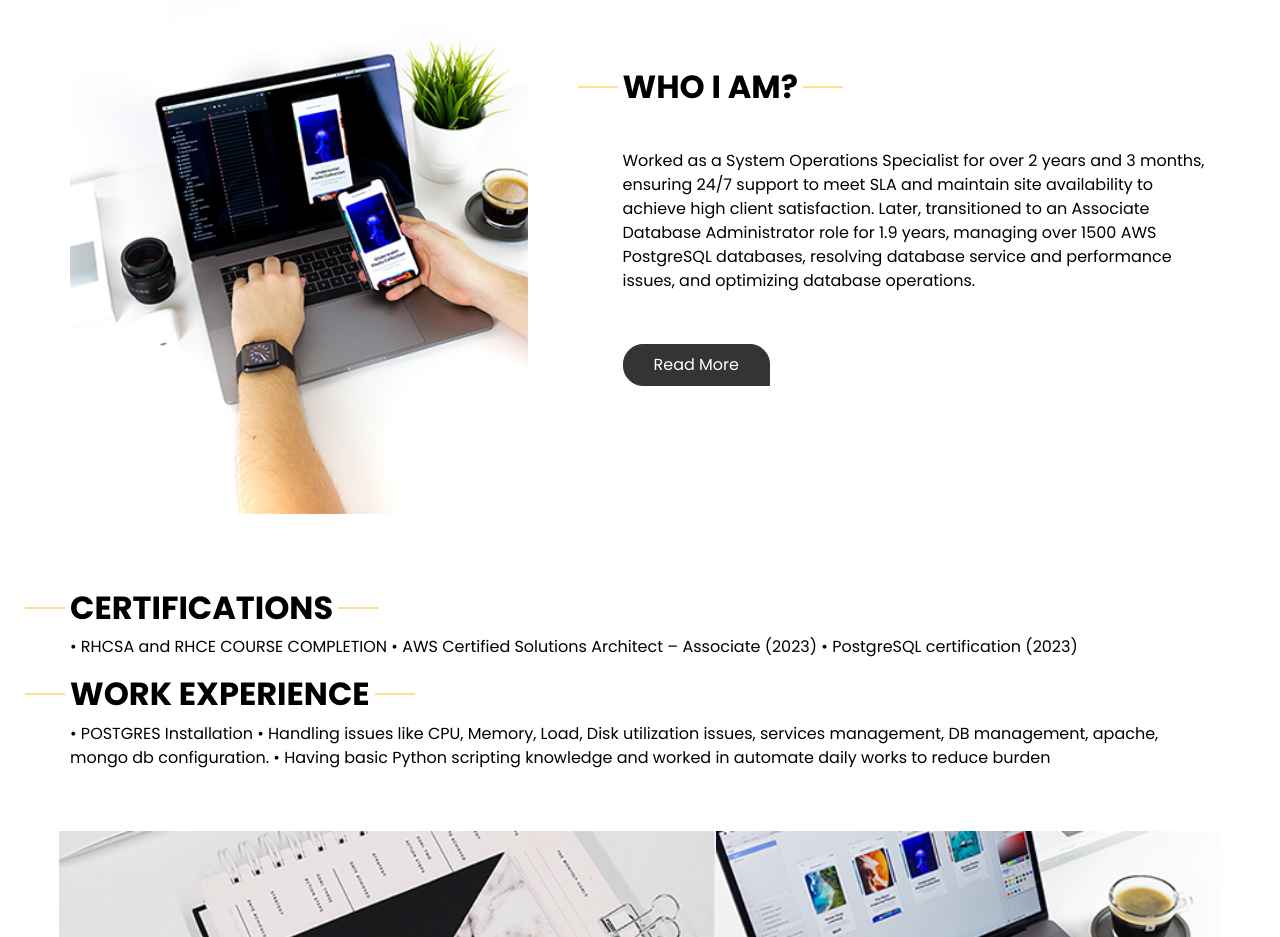
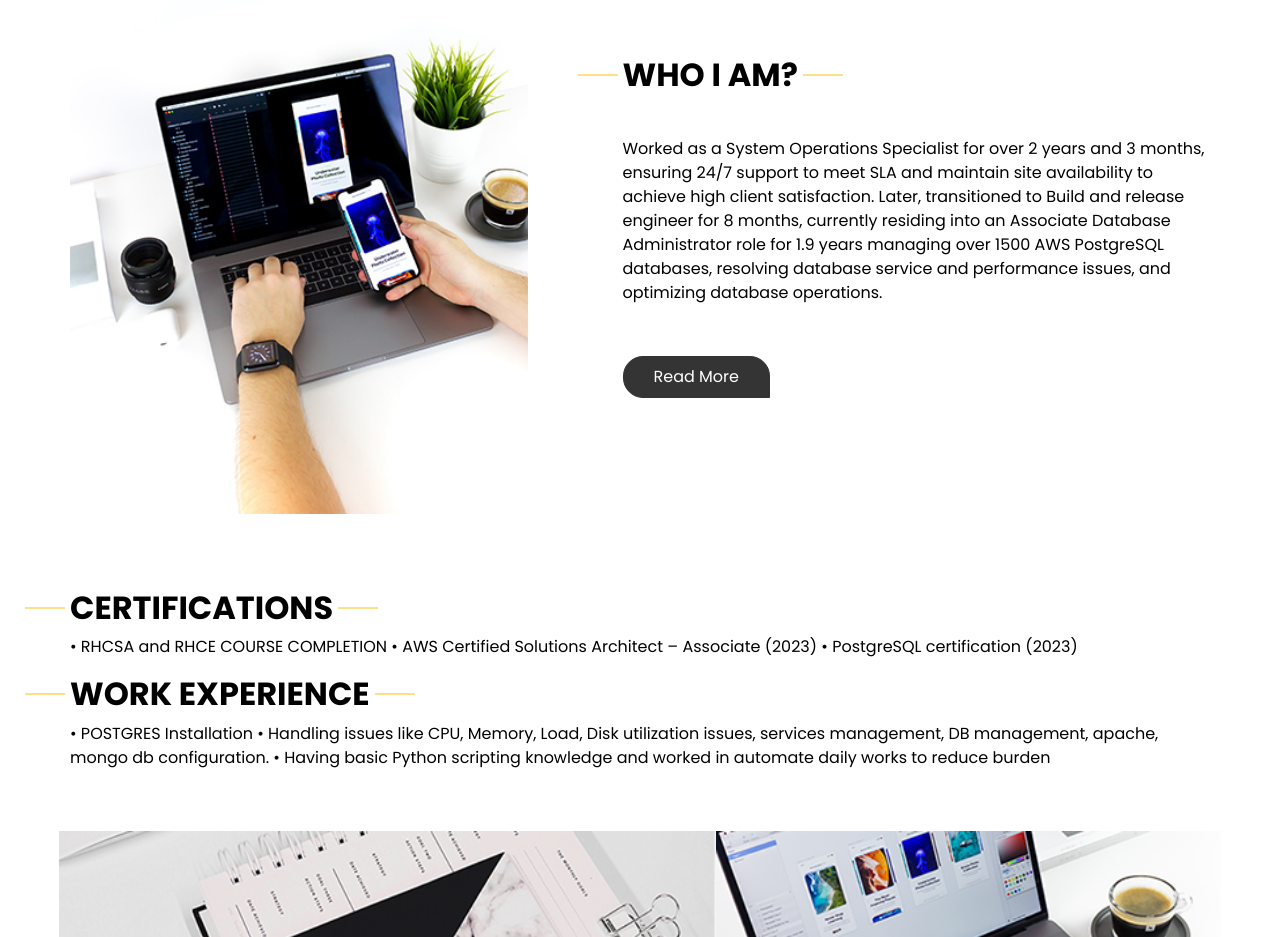
Before and after one commit to rameshbguru/ramesh_website, a plain HTML site: page index.html in a window 1280 px wide. Shown: the part 1540-2477 px from the top of the page. Drawn offline with nearby package versions, Linux system fonts and the light colour scheme.

Commit message:
Update index.html

```diff
--- a/index.html
+++ b/index.html
@@ -261,9 +261,9 @@
             </div>
             <p>
               Worked as a System Operations Specialist for over 2 years and 3 months, ensuring 24/7 support to meet SLA
-              and maintain site availability to achieve high client satisfaction. Later, transitioned to an Associate
-              Database Administrator role for 1.9 years, managing over 1500 AWS PostgreSQL databases, resolving database
-              service and performance issues, and optimizing database operations.
+              and maintain site availability to achieve high client satisfaction. Later, transitioned to Build and release engineer for 8 months,
+              currently residing into an Associate Database Administrator role for 1.9 years managing over 1500 AWS PostgreSQL databases,
+              resolving database service and performance issues, and optimizing database operations.
             </p>
             <div>
               <a href="">
```
